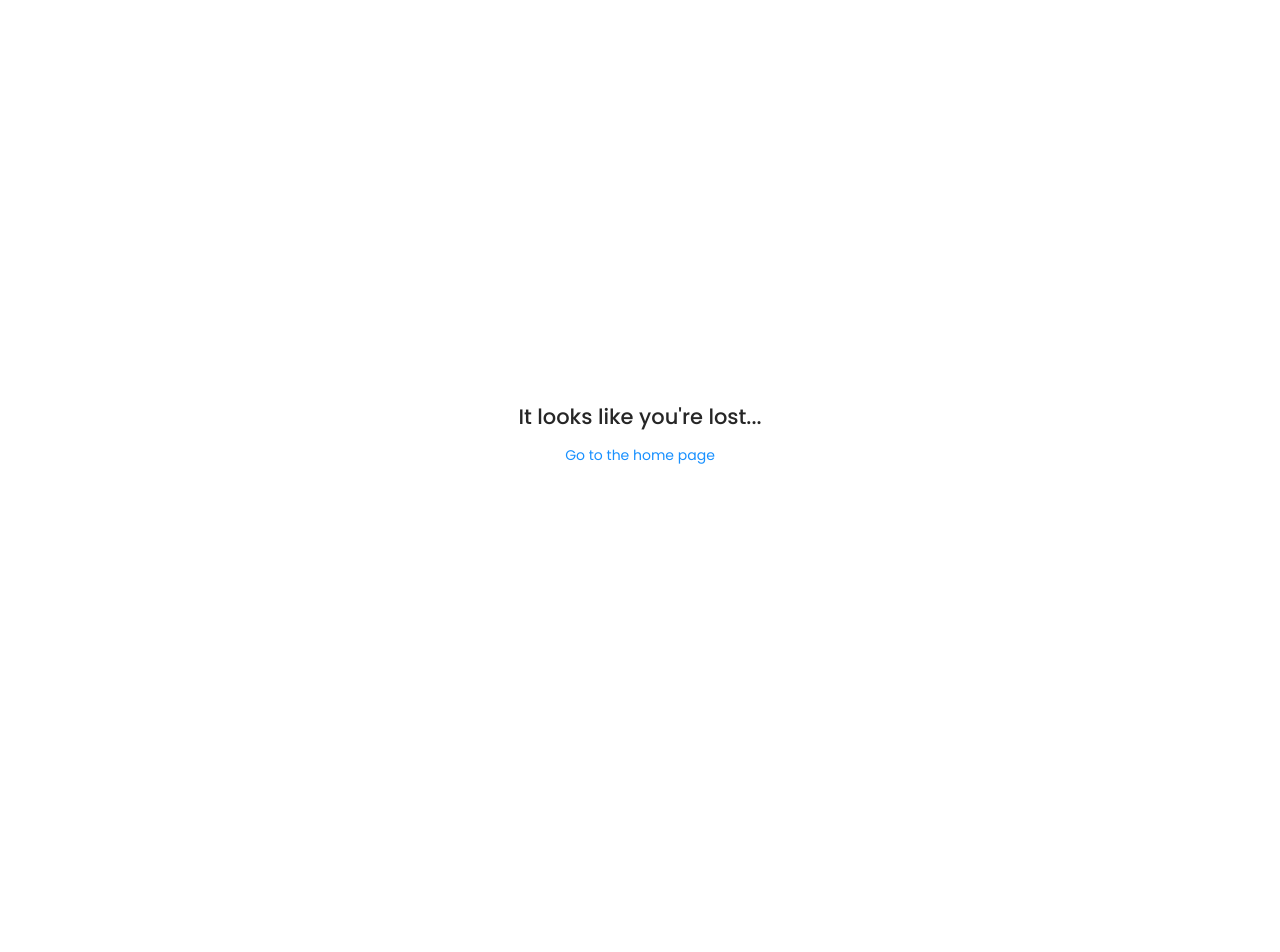
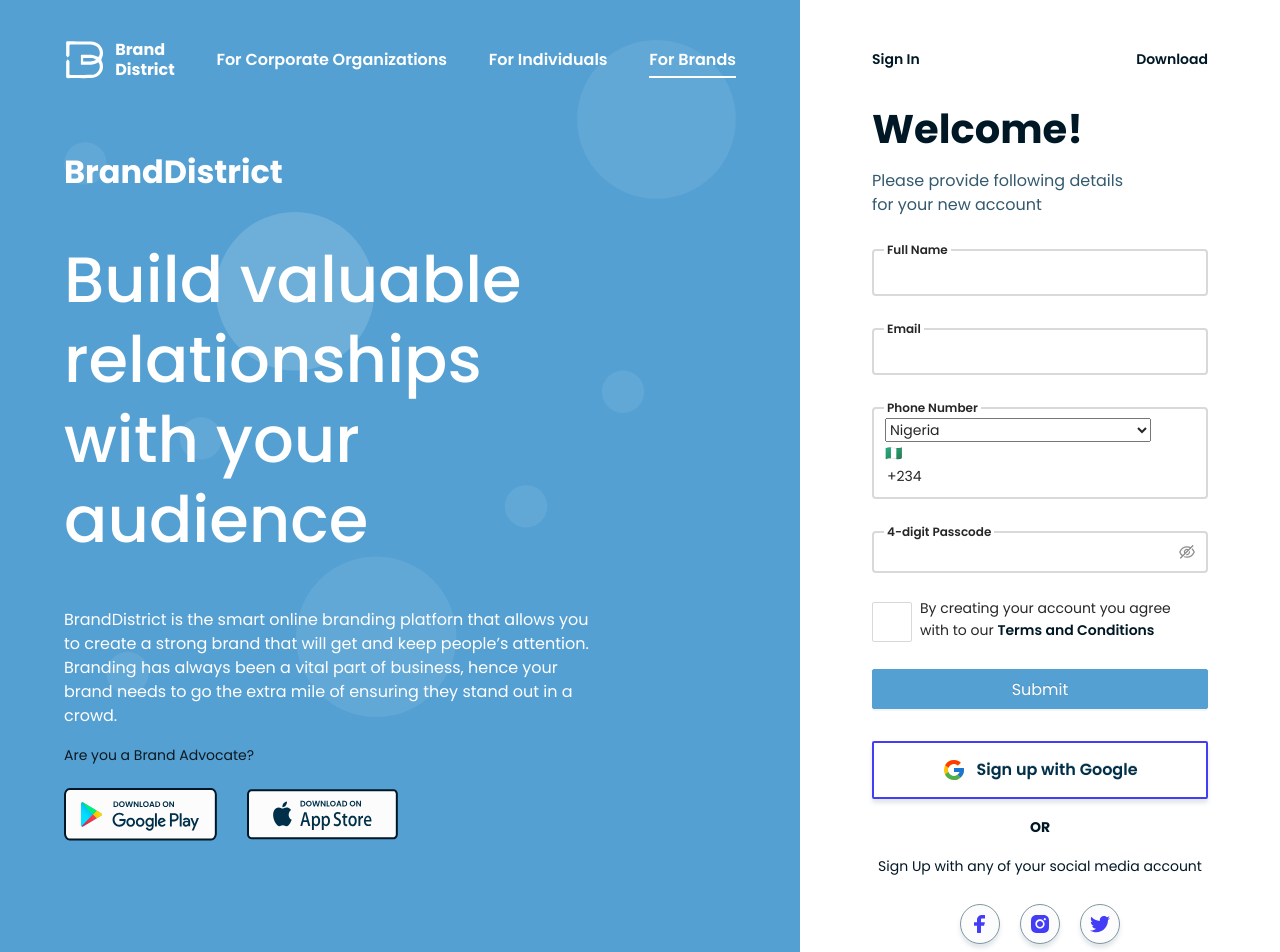
Before and after one commit to shrek-Academy/brand-distrct-snow, a React (Create React App) app: page /brand in a window 1280 px wide. Shown: the top 952 px of the page. Built offline with nearby package versions, Linux system fonts and the light colour scheme.

Commit message:
brand homepage design completed

```diff
--- /dev/null
+++ b/src/Pages/HomePages/brand-home.js
@@ -0,0 +1,68 @@
+// external import statements
+import { Space, Button } from "antd";
+import { Link } from "react-router-dom";
+
+// internal import statements
+import {
+    GoogleIcon,
+    FacebookIcon,
+    InstgramIcon,
+    TwitterIcon,
+} from "../../assets/icons";
+import FormBrand from "./components/form-brand";
+
+const BrandHome = () => {
+    return (
+        <Space direction="vertical" align="center">
+            <div
+                style={{
+                    justifyContent: "space-between",
+                    width: "100%",
+                    display: "flex",
+                }}
+            >
+                <Link to="/signin">Sign In</Link>
+                <a href="https://playstore.com" target="_bblank">
+                    Download
+                </a>
+            </div>
+            <div style={{ marginTop: "2rem" }}>
+                <h2>Welcome!</h2>
+                <p>Please provide following details for your new account</p>
+            </div>
+            <FormBrand />
+            <div id="social-auth">
+                <Button type="primary" block icon={<GoogleIcon />} size="large">
+                    Sign up with Google
+                </Button>
+                <p style={{ fontWeight: "bold" }}>OR</p>
+                <p>Sign Up with any of your social media account</p>
+                <div id="social-icons">
+                    <Button
+                        type="primary"
+                        shape="circle"
+                        icon={<FacebookIcon />}
+                        size="large"
+                    />
+                    <Button
+                        type="primary"
+                        shape="circle"
+                        icon={<InstgramIcon />}
+                        size="large"
+                    />
+                    <Button
+                        type="primary"
+                        shape="circle"
+                        icon={<TwitterIcon />}
+                        size="large"
+                    />
+                </div>
+                <p>
+                    Already have an account? <Link to="/signin">Sign In</Link>
+                </p>
+            </div>
+        </Space>
+    );
+};
+
+export default BrandHome;
--- /dev/null
+++ b/src/Pages/HomePages/components/form-brand.js
@@ -0,0 +1,122 @@
+// external import statements
+import { Form, message, Input, Checkbox, Button } from "antd";
+import { useNavigate } from "react-router-dom";
+import PhoneInput from "react-phone-number-input";
+
+// internal import statements
+import FormInput from "../../../Components/form-input";
+
+const FormBrand = () => {
+    const [form] = Form.useForm();
+    const navigate = useNavigate();
+
+    const onFinish = (value) => {
+        console.log("Success:", value);
+        message.success("Welcome!");
+        navigate("/verification");
+    };
+
+    const onFinishFailed = (errorInfo) => {
+        console.log("Failed:", errorInfo);
+    };
+
+    return (
+        <Form
+            name="basic"
+            form={form}
+            layout="vertical"
+            initialValues={{
+                agree: false,
+            }}
+            onFinish={onFinish}
+            onFinishFailed={onFinishFailed}
+            autoComplete="off"
+            size="large"
+        >
+            <FormInput
+                label="Full Name"
+                name="fullName"
+                rules={[
+                    {
+                        required: true,
+                        message: "Please input your username!",
+                    },
+                ]}
+            >
+                <Input />
+            </FormInput>
+            <FormInput
+                label="Email"
+                name="email"
+                type="email"
+                rules={[
+                    {
+                        required: true,
+                        message: "Please input your email!",
+                        pattern: "^[a-z0-9._%+-]+@[a-z0-9.-]+.[a-z]{2,4}$",
+                    },
+                ]}
+            >
+                <Input />
+            </FormInput>
+            <FormInput
+                label="Phone Number"
+                name="phoneNumber"
+                type="tel"
+                rules={[
+                    {
+                        required: true,
+                        message: "Please input your phone number!",
+                    },
+                ]}
+            >
+                <PhoneInput
+                    defaultCountry="NG"
+                    international
+                    countryCallingCodeEditable={false}
+                    countrySelectProps={{ unicodeFlags: true }}
+                    onChange={(e) => {
+                        console.log(e);
+                        // form.setFieldsValue({'phoneNumber': e});
+                    }}
+                    className="ant-input"
+                    // value={form.getFieldValue('phoneNumber')}
+                    // inputComponent={Input}
+                />
+            </FormInput>
+            <FormInput
+                label="4-digit Passcode"
+                name="passCode"
+                rules={[
+                    {
+                        required: true,
+                        pattern: "^[0-9]{4}",
+                        message: "Please input your 4-digit Passcode!",
+                        len: 4,
+                    },
+                ]}
+            >
+                <Input.Password />
+            </FormInput>
+
+            <FormInput
+                name="agree"
+                rules={[{ required: true }]}
+                valuePropName="checked"
+            >
+                <Checkbox>
+                    By creating your account you agree with to our{" "}
+                    <a href="/policy">Terms and Conditions</a>
+                </Checkbox>
+            </FormInput>
+
+            <FormInput>
+                <Button block type="primary" htmlType="submit">
+                    Submit
+                </Button>
+            </FormInput>
+        </Form>
+    );
+};
+
+export default FormBrand;
--- a/src/Pages/HomePages/index.js
+++ b/src/Pages/HomePages/index.js
@@ -1,2 +1,3 @@
 export { default as CorporateHome } from "./corporate-home";
 export { default as IndividualHome } from "./individual-home";
+export { default as BrandHome } from "./brand-home";
--- a/src/routes.js
+++ b/src/routes.js
@@ -2,7 +2,7 @@
 import { useRoutes } from "react-router-dom";
 
 // internal import statement
-import { NoMatch, CorporateHome, IndividualHome } from "./Pages";
+import { NoMatch, CorporateHome, IndividualHome, BrandHome } from "./Pages";
 import { AuthLayout, VerificationLayout, DashboardLayout } from "./layout";
 
 // custom Router
@@ -15,6 +15,7 @@ const Router = () => {
             children: [
                 { index: true, element: <CorporateHome /> },
                 { path: "individual", element: <IndividualHome /> },
+                { path: "brand", element: <BrandHome /> },
             ],
         },
         { path: "/v", element: <VerificationLayout /> },
```
